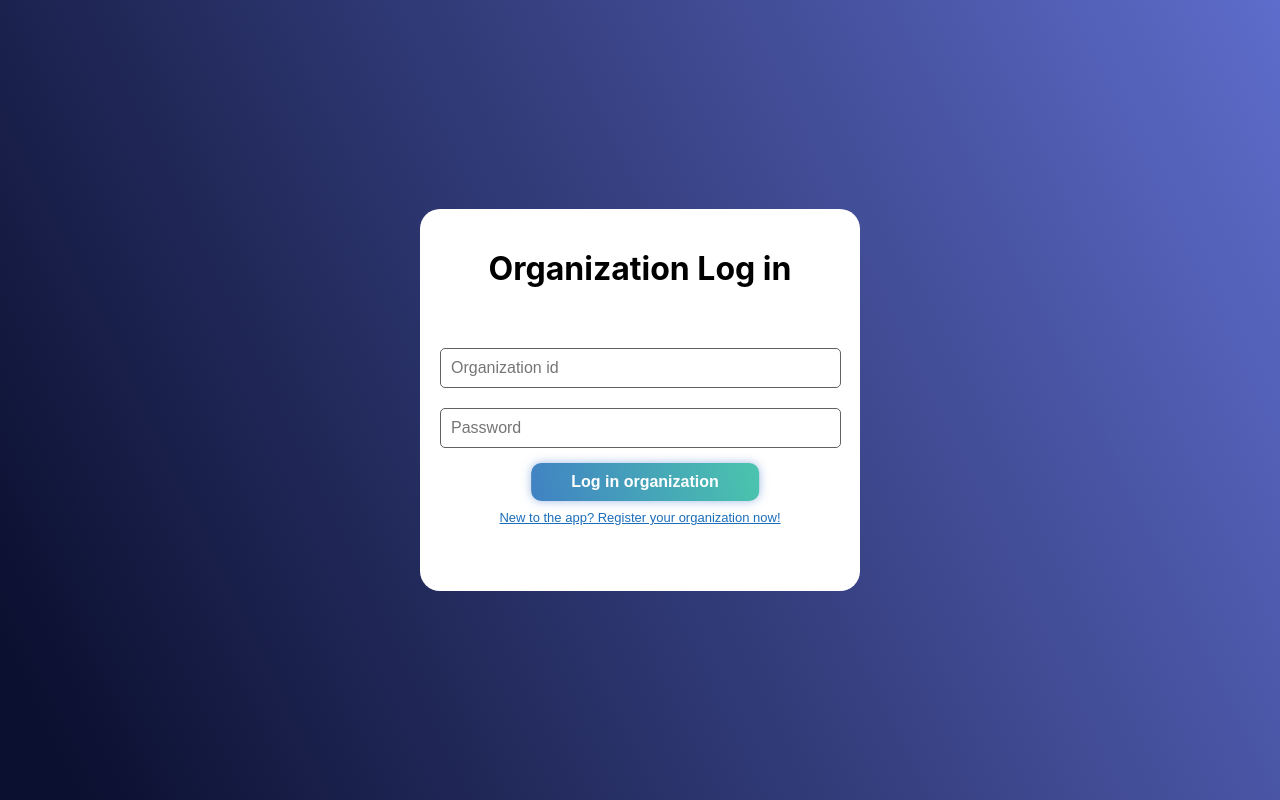
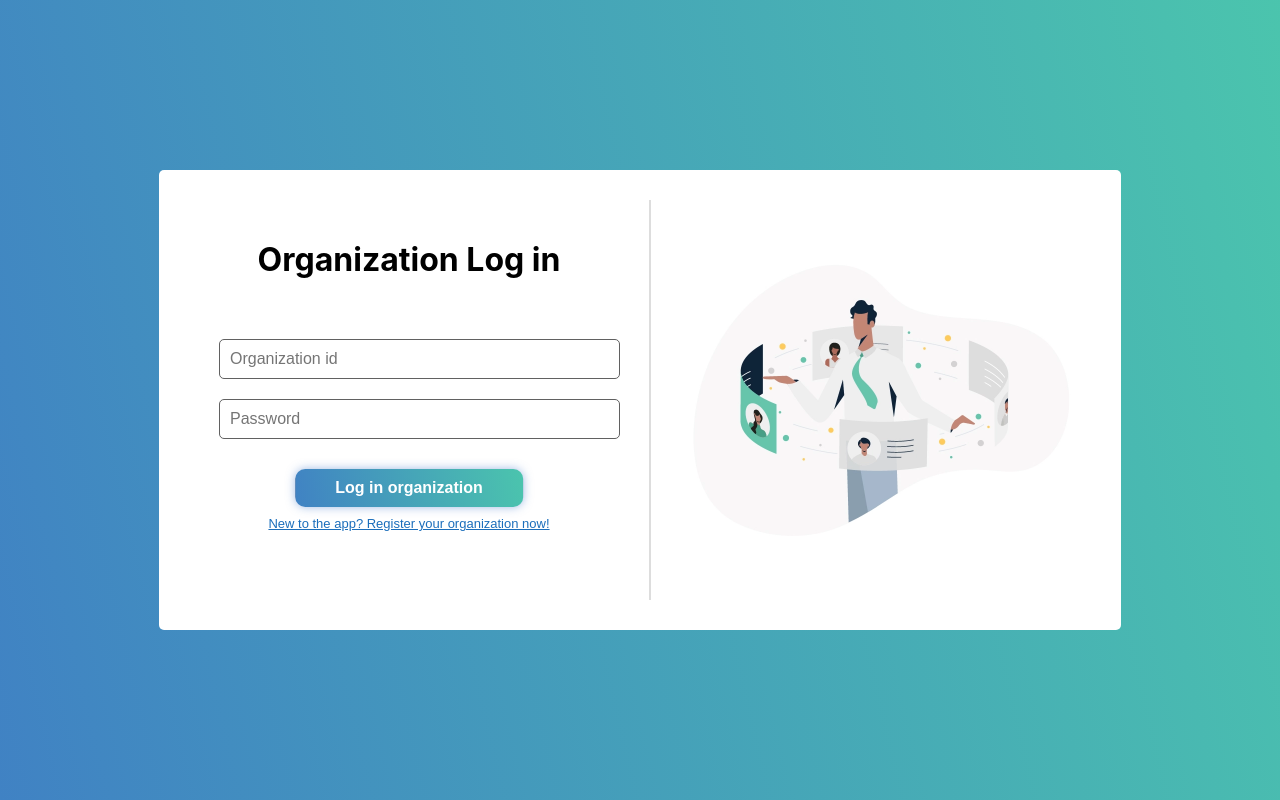
Before and after one commit to ugu11/multi-manage, a React (Create React App) app: page /login in a window 1280 px wide. Built offline with nearby package versions, Linux system fonts and the light colour scheme.

Commit message:
UI improved. Still need to fix the view table component

```diff
--- /dev/null
+++ b/src/LandingPage.jsx
@@ -0,0 +1,25 @@
+import React from 'react'
+import './css/LandingPage.scss'
+
+class LandingPage extends React.Component{
+    constructor(props){
+        super(props)
+
+
+    }
+
+    render(){
+        return <div className="landing-page">
+            <div className="auth-btns">
+                <button className="register" onClick={() => window.location = "/register"}>Sign up</button>
+                <button className="login" onClick={() => window.location = "/login"}>Sign in</button>
+            </div>
+            <div className="landing-header">
+                <h1>Multi<br/>Manage</h1>
+                <h4>Customizable Management<br/>Web Platform</h4>
+            </div>
+        </div>
+    }
+}
+
+export default LandingPage
--- a/src/Login.jsx
+++ b/src/Login.jsx
@@ -55,8 +55,9 @@ class Login extends React.Component{
                     window.location = "/"
                 :
                 <div className='auth-bg'>
+                    <ProcessingComponent radius="0" display={this.state.isProcessing}/>
+                    <div className='container'>
                         <div className="auth-container">
-                        <ProcessingComponent radius="20" display={this.state.isProcessing}/>
 
                             {(this.state.loginState === 'org_login')
                                 ?
@@ -144,6 +145,11 @@ class Login extends React.Component{
 
                             }
                         </div>
+                        <div className="auth-separator"></div>
+                        <div className="auth-image">
+                            <img src={require('./assets/imgs/auth_manager.jpg')} alt="auth-manager" />
+                        </div>
+                    </div>
                 </div>
 
 
--- a/src/Register.jsx
+++ b/src/Register.jsx
@@ -159,6 +159,11 @@ class Register extends React.Component{
                 case 'org':
                     return(
                         <div className='auth-bg'>
+                            <div className='container'>
+                                <div className="auth-image">
+                                    <img src={require('./assets/imgs/auth_manager.jpg')} alt="auth-manager" />
+                                </div>
+                                <div className="auth-separator"></div>
                                 <div className="auth-container">
                                     <h1>Register Organization</h1>
                                     <form onSubmit={e => {
@@ -177,10 +182,16 @@ class Register extends React.Component{
                                     </form>
                                 </div>
                             </div>
+                        </div>
                     )
                 case 'user_register':
                     return (
                         <div className='auth-bg'>
+                            <div className='container'>
+                                <div className="auth-image">
+                                    <img src={require('./assets/imgs/auth_manager.jpg')} alt="auth-manager" />
+                                </div>
+                                <div className="auth-separator"></div>
                                 <div class="auth-container">
                                     <ProcessingComponent radius="20" display={this.state.isProcessing}/>
                                     <h1>Create admin user</h1>
@@ -198,6 +209,7 @@ class Register extends React.Component{
                                     </form>
                                 </div>
                             </div>
+                        </div>
                     )
                 default:
                     this.setState({registerStep: "org"})
--- a/src/components/Navbar.jsx
+++ b/src/components/Navbar.jsx
@@ -1,6 +1,6 @@
 import React from 'react'
 import { deleteSessionCookies, getSessionCookie, ORG_TOKEN, USER_TOKEN } from '../helpers/session/auth.js'
-
+import { FiLogOut } from "react-icons/fi";
 import {connect} from 'react-redux'
 import {updateUserData, updateTablesData} from '../actions.js'
 import '../localStorage.js'
@@ -112,7 +112,7 @@ class NavbarComponent extends React.Component{
                                 deleteSessionCookies()
                                 deleteState()
                             }
-                        }> Log out </a></li>
+                        }> {/* <FiLogOut /> */}Log out </a></li>
                     </ul>
                 : ""
                 }
--- a/src/components/ViewRowComponents/ViewTablesManageRow.jsx
+++ b/src/components/ViewRowComponents/ViewTablesManageRow.jsx
@@ -59,22 +59,15 @@ class ViewTablesManageRowComponent extends React.Component{
                 return res
             })
             .then(res => {
-                let tableFields = res.fields
+                let tableFields = res.tableData.fields
 
-                if(tableFields.length > 10){
-                    let splitFieldData = []
-                    splitFieldData[1] = tableFields.splice(10)
-                    splitFieldData[0] = tableFields
-                    this.setState({
-                        tableFields: splitFieldData,
-                    })
-                }else{
-                    this.setState({
-                        tableFields: [[...tableFields]],
-                        tableName: res.name
-                    })
+                console.log(tableFields, res)
 
-                }
+
+                this.setState({
+                    tableFields: [tableFields],
+                    tableName: res.name
+                })
 
             })
     }
@@ -133,6 +126,7 @@ class ViewTablesManageRowComponent extends React.Component{
 
     render(){
         return (
+            (this.state.tableFields !== undefined) ?
             <div>
                 <ModalBox dataFields={
                     (this.state.modalTypeToShow === 'update') ?
@@ -207,6 +201,7 @@ class ViewTablesManageRowComponent extends React.Component{
                     </div>
                 </div>
             </div>
+            : ""
         )
     }
 }
--- a/src/css/AuthPage.scss
+++ b/src/css/AuthPage.scss
@@ -2,19 +2,26 @@
     width: 100vw;
     height: 100vh;
     position: fixed;
-    background: linear-gradient(244.33deg, rgba(113, 130, 239, 0.81) 0%, rgba(4, 10, 44, 0) 95.2%), #0B1030;
+    // background: linear-gradient(244.33deg, rgba(113, 130, 239, 0.81) 0%, rgba(4, 10, 44, 0) 95.2%), #0B1030;
+    background: linear-gradient(256.64deg, #4ccbab -9.9%, #3e75c8 119.49%), #0B1030;
+
+    .container{
+        position: absolute;
+        transform: translate(-50%, -50%);
+        top: 50%;
+        left: 50%;
+        display: flex;
+        flex-direction: row;
+        background-color: white;
+        padding: 30px 10px;
+        border-radius: 5px;
 
         .auth-container{
             display: flex;
             flex-direction: column;
-        position: absolute;
-        transform: translate(-50%, -50%);
-        top: 50%;
-        left: 50%;
-        background-color: white;
-        border-radius: 20px;
+            border-radius: 5px;
             width: 400px;
-        padding: 40px 20px;
+            padding: 40px 40px;
 
             h1{
                 text-align: center;
@@ -23,7 +30,8 @@
             }
 
             .btn{
-            margin-top: 10px;
+                margin-top: 20px;
+                margin-bottom: 5px;
             }
 
             .voltar-btn{
@@ -36,13 +44,54 @@
             }
 
             .auth-submit{
-            margin: 5px;
                 font-size: 16px;
                 position: relative;
                 transform: translateX(-50%);
                 left: 50%;
             }
+
+            .txt-field{
+                background: transparent;
+                transition: .3s;
+
+                position: relative;
+                transform-origin: center;
+                left: 10px;
+
+                &:focus{
+                    width: 100%;
+                    left: 0;
                 }
+            }
+
+            .secondary-btn{
+                padding: 20px 40px !important;
+            }
+        }
+
+        .auth-separator{
+            height: 400px;
+            margin: auto;
+            width: 2px;
+            background-color: #dddddd;
+        }
+
+        .auth-image{
+            width: 400px;
+            padding: 30px;
+            position: relative;
+
+            img{
+                width: 400px;
+
+                position: absolute;
+                top: 0;
+                bottom: 0;
+                margin: auto;
+            }
+        }
+    }
+
 }
 
 .alert-label{
@@ -87,7 +136,7 @@
 
 .secondary-btn{
     width: auto;
-    color: #7182EF;
+    color: #4ccbab;
     background: transparent;//linear-gradient(256.64deg, #7182EF -9.9%, rgba(11, 16, 48, 0) 119.49%), #0B1030;
     padding: 10px 40px;
     border-radius: 10px;
@@ -114,7 +163,7 @@
 .button-label{
     background: transparent;
     border: 0;
-    color: rgb(27, 110, 187);
+    color: #1b6ebb;
     font-size: 13px;
     text-decoration: underline;
     transform: .2s;
--- /dev/null
+++ b/src/css/LandingPage.scss
@@ -0,0 +1,74 @@
+.landing-page{
+    position: absolute;
+    top: 0;
+    left: 0;
+    width: 100%;
+    height: 100vh;
+    background-image: url('../assets/imgs/landing_page.png');
+    background-size: cover;
+
+    display: grid;
+    grid-template-columns: 10% 40% 40% 10%;
+    grid-template-rows: auto fit-content(100px) auto;
+
+    .auth-btns{
+        position: absolute;
+        top: 0;
+        right: 0;
+        margin: 10px;
+
+        .login{
+            background: transparent;
+            color: white;
+            border: 3px solid white;
+            border-radius: 5px;
+            padding: 10px 15px;
+            font-weight: 700;
+            font-size: 18px;
+            margin: 5px 10px;
+            transition: .2s;
+
+            &:hover{
+                font-size: 20px;
+                cursor: pointer;
+                padding: 9px 15px;
+            }
+        }
+
+        .register{
+            background: transparent;
+            color: white;
+            border: 0;
+            padding: 10px 15px;
+            font-weight: 700;
+            font-size: 18px;
+            margin: 5px 10px;
+            transition: .2s;
+
+            &:hover{
+                font-size: 20px;
+                cursor: pointer;
+                padding: 9px 15px;
+            }
+        }
+    }
+
+    .landing-header{
+        grid-row: 2;
+        grid-column: 2;
+
+        h1{
+            font-size: 110px;
+            margin: 0;
+            font-weight: 800;
+            line-height: 95px;
+        }
+
+        h4{
+            font-weight: 100;
+            font-size: 40px;
+            margin: 0;
+            margin-top: 10px;
+        }
+    }
+}
--- a/src/css/ViewRow.scss
+++ b/src/css/ViewRow.scss
@@ -1,8 +1,3 @@
-
-#dashboard-content{
-    overflow-y: scroll;
-}
-
 #content-viewrow{
     display: grid;
     grid-template-columns: 20px auto 20px;
--- a/src/index.js
+++ b/src/index.js
@@ -12,6 +12,8 @@ import {Provider} from 'react-redux'
 import {createStore} from 'redux'
 import rootReducer from './reducers/index'
 import {loadState, saveState} from './localStorage.js'
+
+import LandingPage from './LandingPage'
 
 const store = createStore(rootReducer, loadState())
 
@@ -32,6 +34,7 @@ function routing() {
         <Router>
             <div>
                 <PrivateRoute exact path="/" component={() => <Provider store={store}> <AppComponent/> </Provider>}/>
+                <Route path="/home" component={LandingPage}/>
                 <Route path="/login" component={Login}/>
                 <Route path="/register" component={Register}/>
                 <PrivateRoute path="/viewrow" component={() => <Provider store={store}> <ViewRow/> </Provider>}/>
```
Also changed, not shown: src/css/Dashboard.scss (+17 -10 lines), src/assets/imgs/auth_manager.jpg (added), src/assets/imgs/landing_page.png (added). Lines whose indentation alone changed are shown as unchanged.
